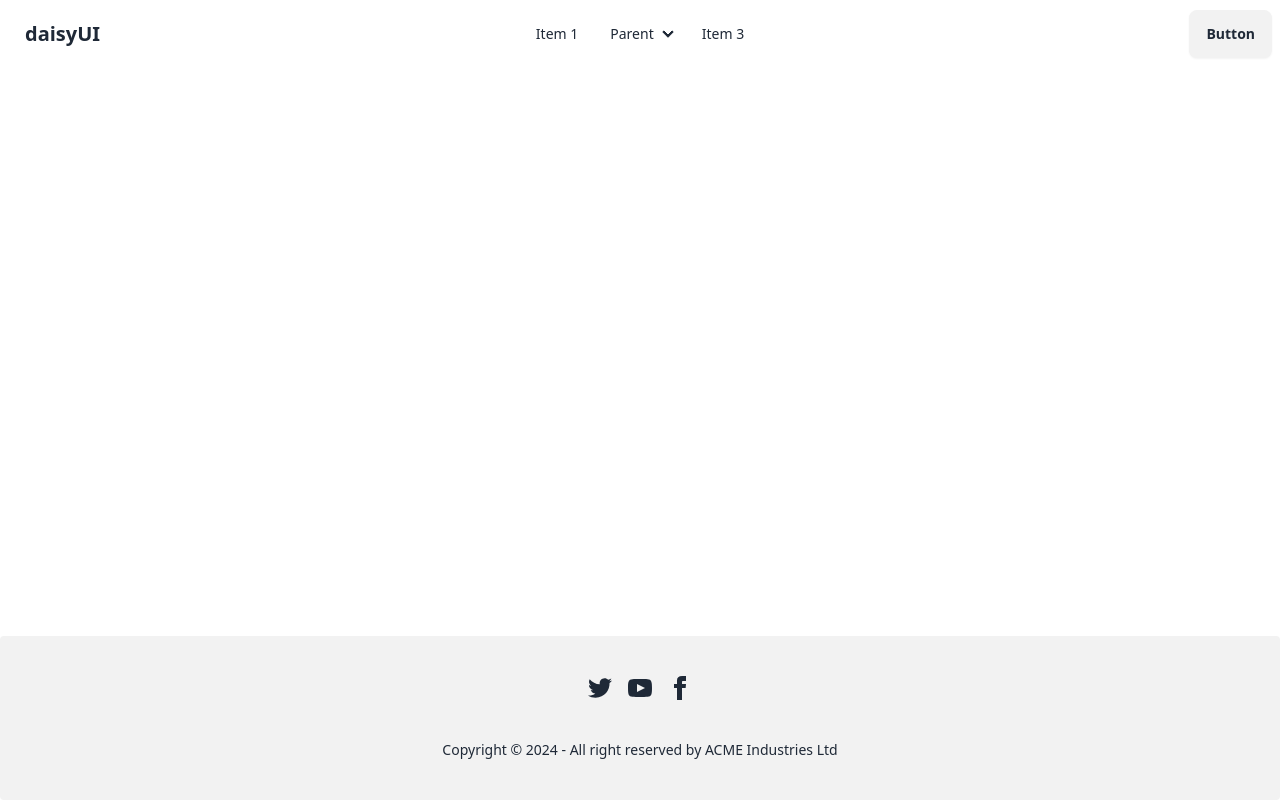
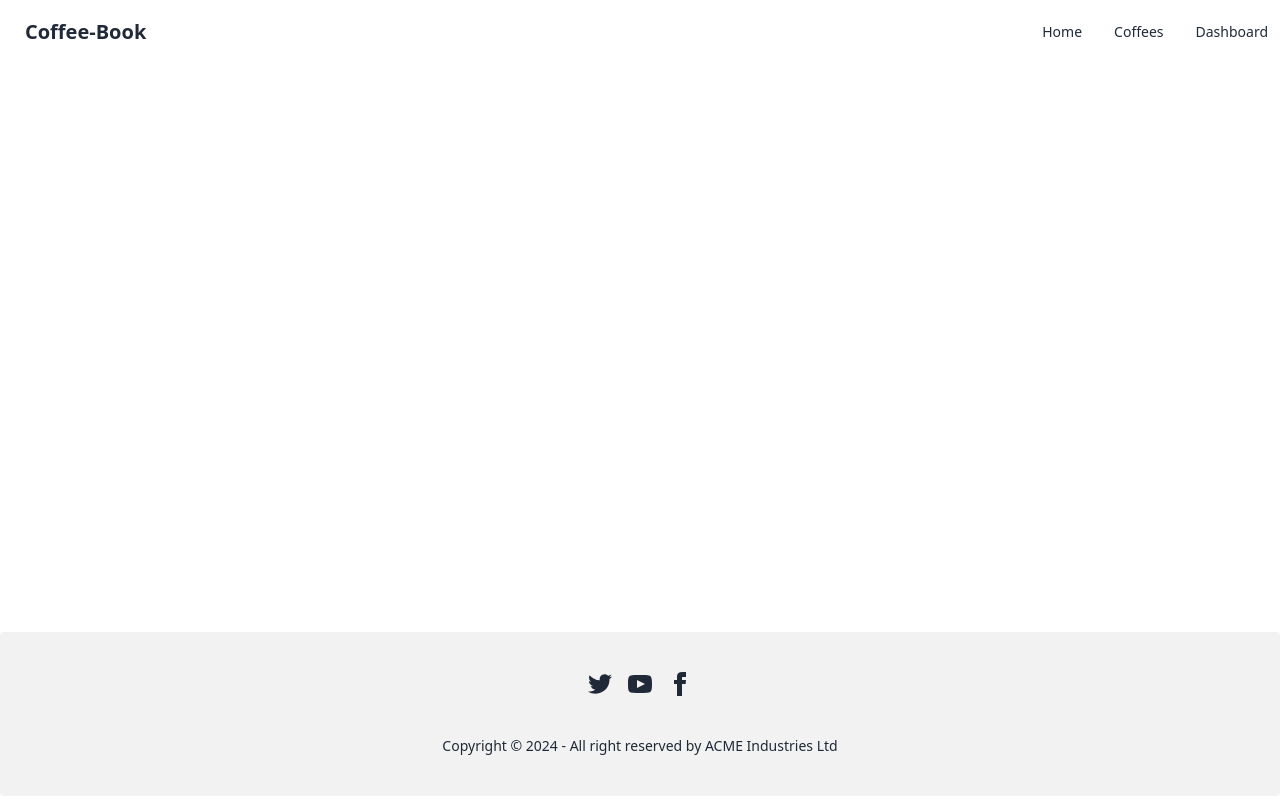
Before and after one commit to Jahid458/Coffe-Book-, a React (Vite) app: page / in a window 1280 px wide. Built offline with nearby package versions, Linux system fonts and the light colour scheme.

Commit message:
nav bar update

```diff
--- a/src/components/Navbar.jsx
+++ b/src/components/Navbar.jsx
@@ -1,3 +1,5 @@
+import { Link } from "react-router-dom";
+
 const Navbar = () => {
   return (
     <div className="navbar bg-base-100">
@@ -23,53 +25,23 @@ const Navbar = () => {
             tabIndex={0}
             className="menu menu-sm dropdown-content bg-base-100 rounded-box z-[1] mt-3 w-52 p-2 shadow"
           >
-            <li>
-              <a>Item 1</a>
-            </li>
-            <li>
-              <a>Parent</a>
-              <ul className="p-2">
-                <li>
-                  <a>Submenu 1</a>
-                </li>
-                <li>
-                  <a>Submenu 2</a>
-                </li>
-              </ul>
-            </li>
-            <li>
-              <a>Item 3</a>
-            </li>
+          <Link to='/'>Home</Link>
+          <Link to='/coffees'>Coffees</Link>
+          <Link to='/dashboard'>Dashboard</Link>
+
           </ul>
         </div>
-        <a className="btn btn-ghost text-xl">daisyUI</a>
+        <Link to="/"  className="btn btn-ghost text-xl">Coffee-Book</Link>
       </div>
-      <div className="navbar-center hidden lg:flex">
-        <ul className="menu menu-horizontal px-1">
-          <li>
-            <a>Item 1</a>
-          </li>
-          <li>
-            <details>
-              <summary>Parent</summary>
-              <ul className="p-2">
-                <li>
-                  <a>Submenu 1</a>
-                </li>
-                <li>
-                  <a>Submenu 2</a>
-                </li>
-              </ul>
-            </details>
-          </li>
-          <li>
-            <a>Item 3</a>
-          </li>
+      <div className="navbar-end hidden lg:flex">
+        <ul className="menu menu-horizontal px-1 gap-8">
+          <Link to='/'>Home</Link>
+          <Link to='/coffees'>Coffees</Link>
+          <Link to='/dashboard'>Dashboard</Link>
+
         </ul>
       </div>
-      <div className="navbar-end">
-        <a className="btn">Button</a>
-      </div>
+
     </div>
   );
 };
--- a/src/layouts/MainLayout.jsx
+++ b/src/layouts/MainLayout.jsx
@@ -1,3 +1,4 @@
+import { Outlet } from "react-router-dom";
 import Footer from "../components/Footer";
 import Navbar from "../components/Navbar";
 
@@ -6,8 +7,9 @@ const MainLayout = () => {
     <div>
         {/* Navbar */}
         <Navbar />
-        <div className="min-h-[calc(100vh-232px)]">
+        <div className="min-h-[calc(100vh-232px)] py-12">
           {/* Dynamic Sections */}
+           <Outlet />
         </div>
         {/* Footer */}
         <Footer />
```
